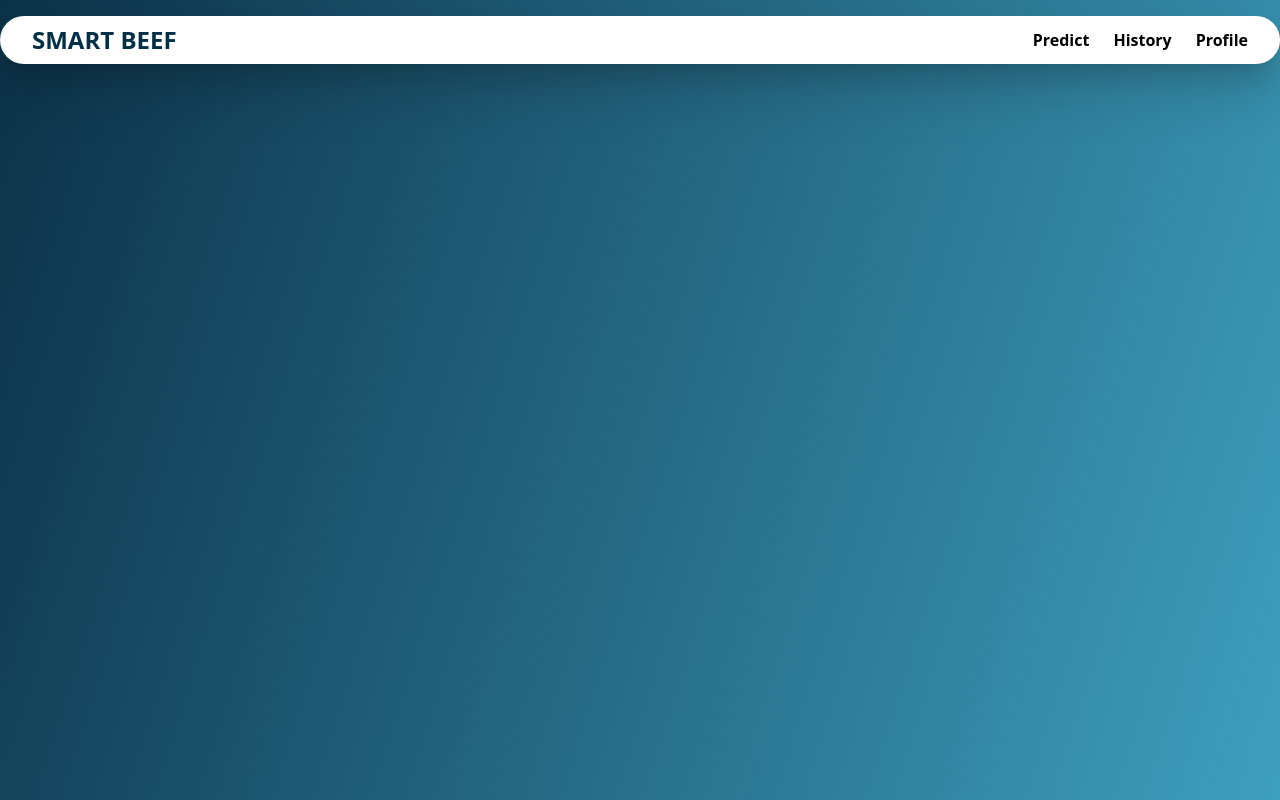
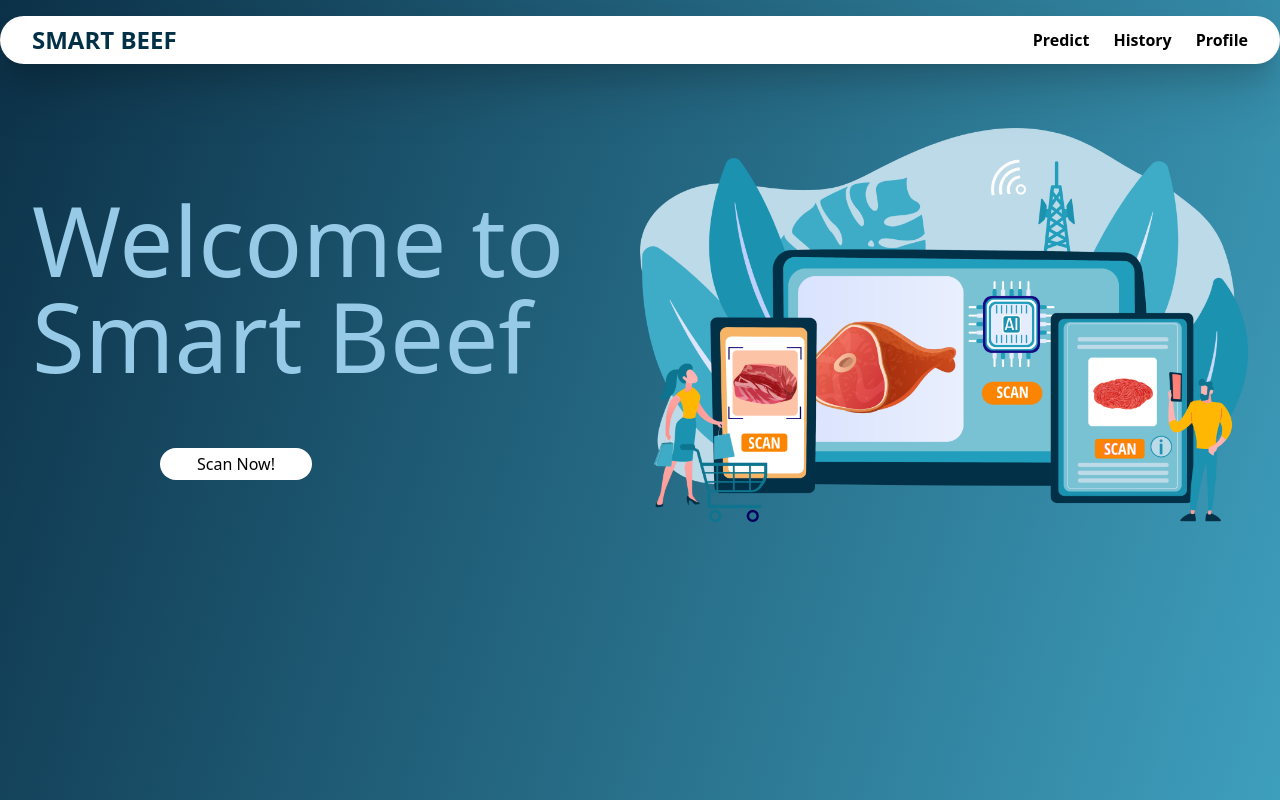
Before and after one commit to hasanchamdany/SmartBeef-Frontend, a Next.js app: page / in a window 1280 px wide. Built offline with nearby package versions, Linux system fonts and the light colour scheme.

Commit message:
Added the title and images into the web pages

```diff
--- a/package.json
+++ b/package.json
@@ -12,6 +12,7 @@
     "eslint": "8.36.0",
     "eslint-config-next": "13.2.4",
     "next": "13.2.4",
+    "next-images": "^1.8.4",
     "react": "18.2.0",
     "react-dom": "18.2.0"
   },
--- a/src/components/DefaultLayout/DefaultLayout.jsx
+++ b/src/components/DefaultLayout/DefaultLayout.jsx
@@ -14,7 +14,9 @@ export default function DefaultLayout({
       </Head>
       <Navbar />
       <div className="w-screen max-w-full overflow-x-hidden">
-        <main>{children}</main>
+        <main>
+          {children}
+        </main>
         {/* <Footer /> */}
       </div>
     </div>
--- a/src/pages/history.js
+++ b/src/pages/history.js
@@ -5,7 +5,11 @@ const history = () => {
   return (
     <>
         <DefaultLayout>
-            <div className="w-full h-screen historyPage-bg">
+            <div className="flex w-full h-screen historyPage-bg">
+              <div className='w-screen justify-center mt-32 mx-8'>
+                <h1 className='text-center font-semibold font-serif-inter text-6xl text-blue-welcome'>Prediction History</h1>
+              </div>
+
 
             </div>
         </DefaultLayout>
--- a/src/pages/index.js
+++ b/src/pages/index.js
@@ -1,8 +1,11 @@
 import Head from 'next/head'
 import Image from 'next/image'
+import Link from "next/link"
 import { Inter } from 'next/font/google'
 import styles from '@/styles/Home.module.css'
 import DefaultLayout from '@/components/DefaultLayout/DefaultLayout'
+import bannerMain from '../../public/images/SmartBeef banner main.png'
+
 
 const inter = Inter({ subsets: ['latin'] })
 
@@ -10,18 +13,29 @@ export default function Home() {
   return (
     <>
       <DefaultLayout>
-        <div className="w-full h-screen landingPage-bg">
+        <div className="flex w-full h-screen landingPage-bg">
           <div>
             {/* image */}
-            <div>
+            <div className='flex flex-row mt-32 mx-8'>
+              <div className='flex flex-col'>
+                <h1 className="font-serif-inter text-8xl text-blue-welcome mt-16">Welcome to Smart Beef</h1>
+                <Link href = '/scan'>
+                  <button class="rounded-full bg-white text-black h-8 w-1/4 mt-16 mx-32" href="/scan" >Scan Now!</button>
+                </Link>
+
+              </div>
+              <Image src={bannerMain} alt="SmartBeef Banner" className='h-1/2 w-1/2 self-end'/>
 
             </div>
             {/* heading */}
+
             <div>
               {/* title */}
-              <h1>
+              <div className="container mx-auto px-4">
 
-              </h1>
+
+              </div>
+
               {/* button  */}
               <button>
 
--- a/src/pages/profile.js
+++ b/src/pages/profile.js
@@ -1,11 +1,22 @@
+import Image from 'next/image'
 import DefaultLayout from '@/components/DefaultLayout/DefaultLayout'
 import React from 'react'
+import bannerProfile from '../../public/images/SmartBeef banner-profile .png'
 
 const profile = () => {
   return (
     <>
         <DefaultLayout>
-            <div className="w-full h-screen profilePage-bg">
+            <div className="flex w-full h-screen profilePage-bg">
+              <div className='w-screen justify-center mt-32 mx-8'>
+                <h1 className='text-center font-semibold text-scan font-serif-inter text-6xl'>Profile</h1>
+                <div className='flex flex-row mt-16'>
+                  <Image src ={bannerProfile} className='w-1/4 h-1/4'/>
+
+                </div>
+              </div>
+
+
 
             </div>
         </DefaultLayout>
--- a/src/pages/scan.js
+++ b/src/pages/scan.js
@@ -1,12 +1,25 @@
+import Image from 'next/image'
 import DefaultLayout from '@/components/DefaultLayout/DefaultLayout'
 import React from 'react'
+import Scan from "../components/Scan"
+import bannerScan from '../../public/images/SmartBeef banner scan.png'
 
 const scan = () => {
   return (
     <>
         <DefaultLayout>
-            <div className="w-full h-screen scanPage-bg">
+            <div className="flex w-full h-screen scanPage-bg ">
+              <div>
+                <div className='w-screen justify-center mt-32 mx-8'>
+                  <h1 className='text-center font-semibold text-scan font-serif-inter text-6xl'>Scan with Smart Beef</h1>
+                </div>
 
+                <div className='flex flex-row justify-end mt-16 mx-32'>
+                  {/* <Scan/>*/}
+                  <Image src={bannerScan} className='h-1/4 w-1/4'/>
+
+                </div>
+              </div>
             </div>
         </DefaultLayout>
     </>
--- a/tailwind.config.js
+++ b/tailwind.config.js
@@ -16,14 +16,17 @@ module.exports = {
           medium: "#219ebc",
           light: "#8ecae6",
           dark: "#023047",
+          welcome:"#96CAE7"
           // nav: "#315FB1",
         },
         orange: "#fb8500",
+        scan: "#FFDE84",
         "c-yellow": "#ffb703",
       },
 
       yellow: {
         dark: "#E8AF30",
+
       },
       cream: {
         pale: "#E7E6DD",
```
Also changed, not shown: src/components/Scan.jsx (added), 1 other file (tests, documents, lock files or other folders).
